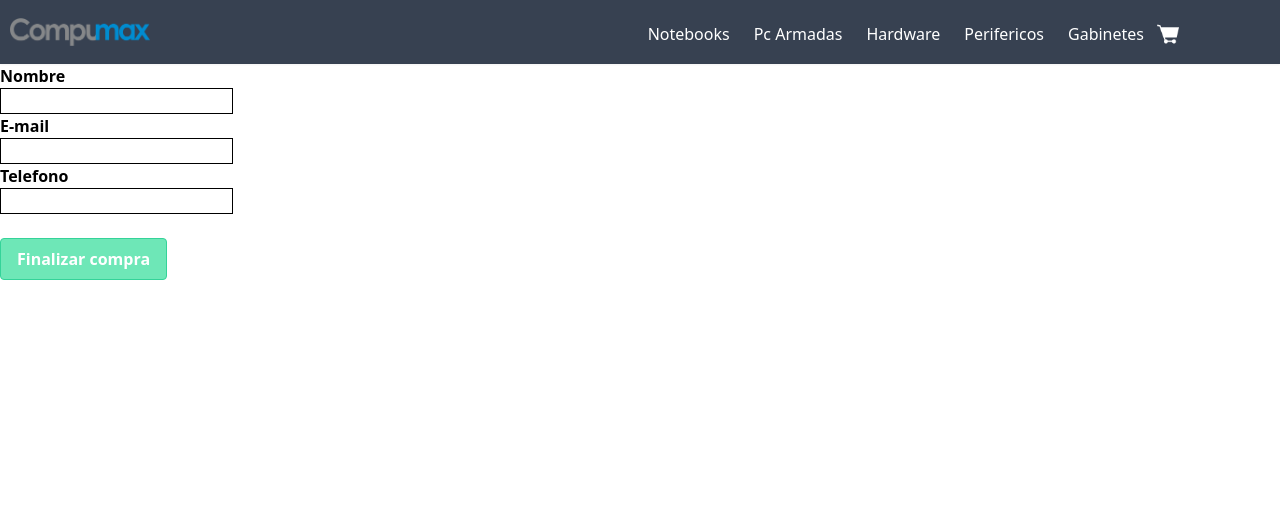
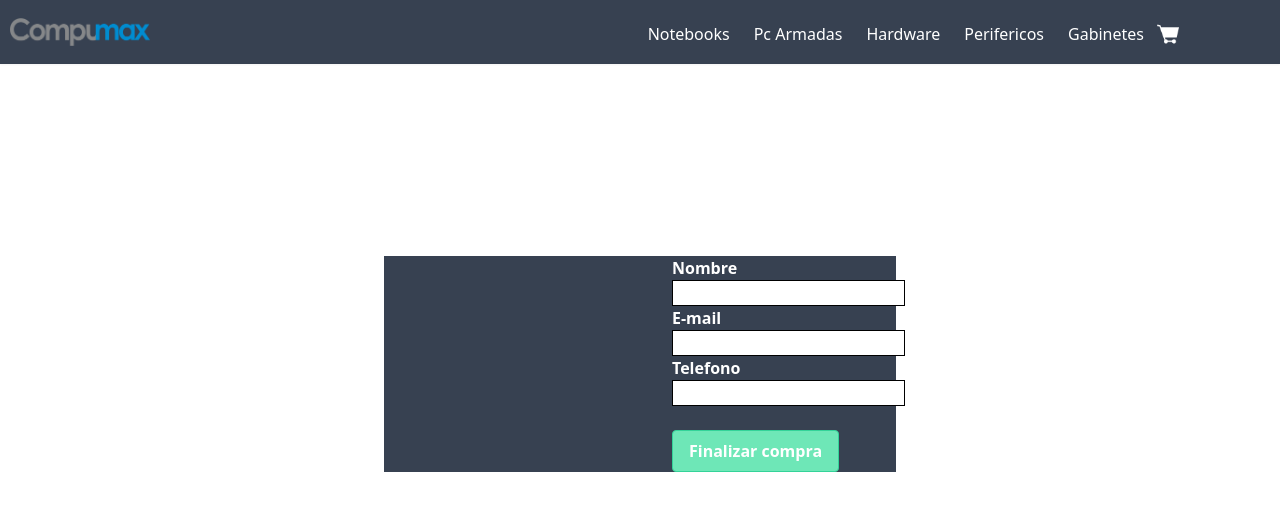
Before and after one commit to martinb28/compumax, a React (Create React App) app: page /formBuy in a window 1280 px wide. Shown: the top 510 px of the page. Built offline with nearby package versions, Linux system fonts and the light colour scheme; what notyf would draw is missing.

Commit message:
CompuMaxBugao

```diff
--- a/src/Components/FormBuy/FormBuy.js
+++ b/src/Components/FormBuy/FormBuy.js
@@ -33,14 +33,16 @@ export default function FormBuy() {
     }
 
     return (
-        <div>
-            <label className='font-semibold'>Nombre</label><br/>
-            <input style={{'border':"1px solid black"}} type='text' onChange={(e)=>setNombre(e.target.value)} /><br/>
-            <label className='font-semibold'>E-mail</label><br/>
-            <input style={{'border':"1px solid black"}} type='email' onChange={(e)=>setMail(e.target.value)} /><br/>
-            <label className='font-semibold'>Telefono</label><br/>
-            <input style={{'border':"1px solid black"}} type='tel' onChange={(e)=>setTelefono(e.target.value)} /><br/><br/>
-            <button onClick={addPedido} className= "bg-green-300 hover:bg-green-400 text-white font-bold py-2 px-4 border border-green-400 rounded">Finalizar compra</button>
+        <div className = 'mx-96 bg-gray-700 '>
+            <div className = 'ml-72 mt-48'>
+                <label className='font-semibold text-white'>Nombre</label><br/>
+                <input style={{'border':"1px solid black"}} type='text' onChange={(e)=>setNombre(e.target.value)} /><br/>
+                <label className='font-semibold text-white'>E-mail</label><br/>
+                <input style={{'border':"1px solid black"}} type='email' onChange={(e)=>setMail(e.target.value)} /><br/>
+                <label className='font-semibold text-white'>Telefono</label><br/>
+                <input style={{'border':"1px solid black"}} type='tel' onChange={(e)=>setTelefono(e.target.value)} /><br/><br/>
+                <button onClick={addPedido} className= "bg-green-300 hover:bg-green-400 text-white font-bold py-2 px-4 border border-green-400 rounded">Finalizar compra</button>
+            </div>
         </div>
     )
 }
```
